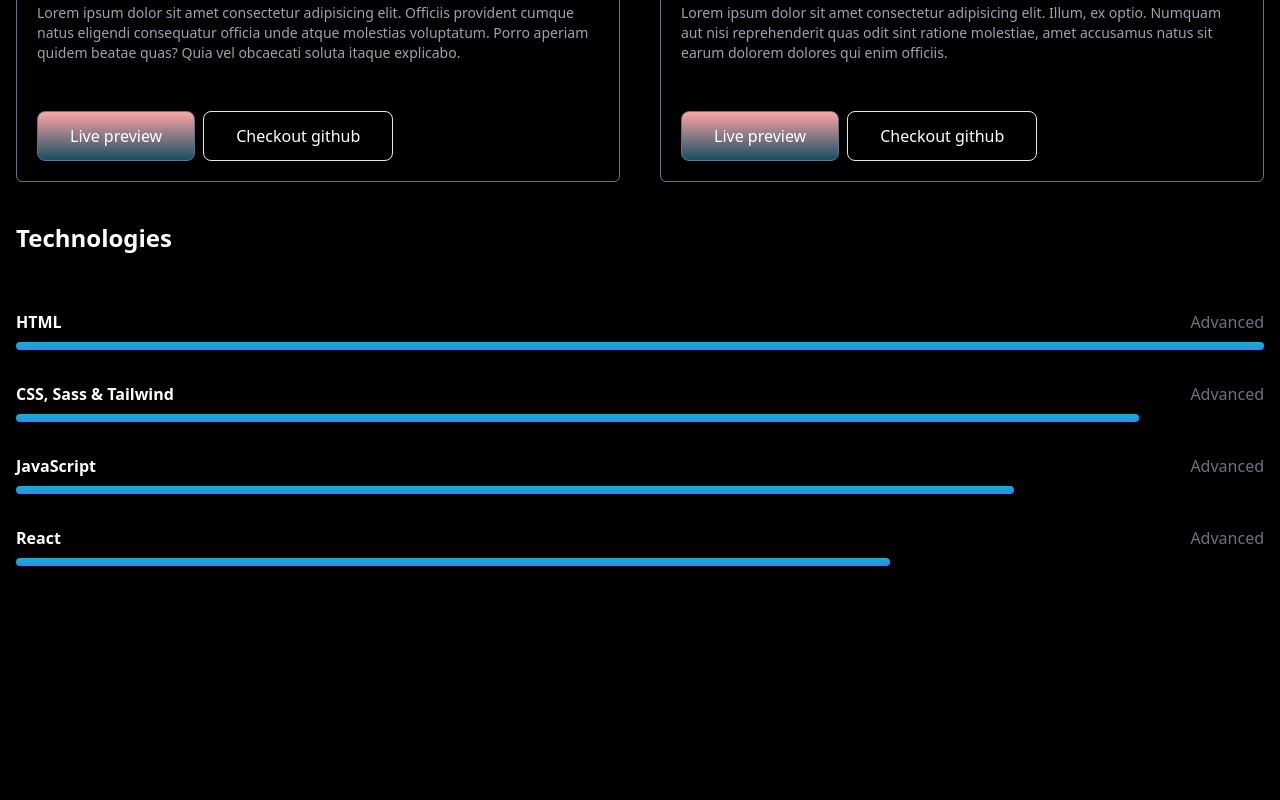
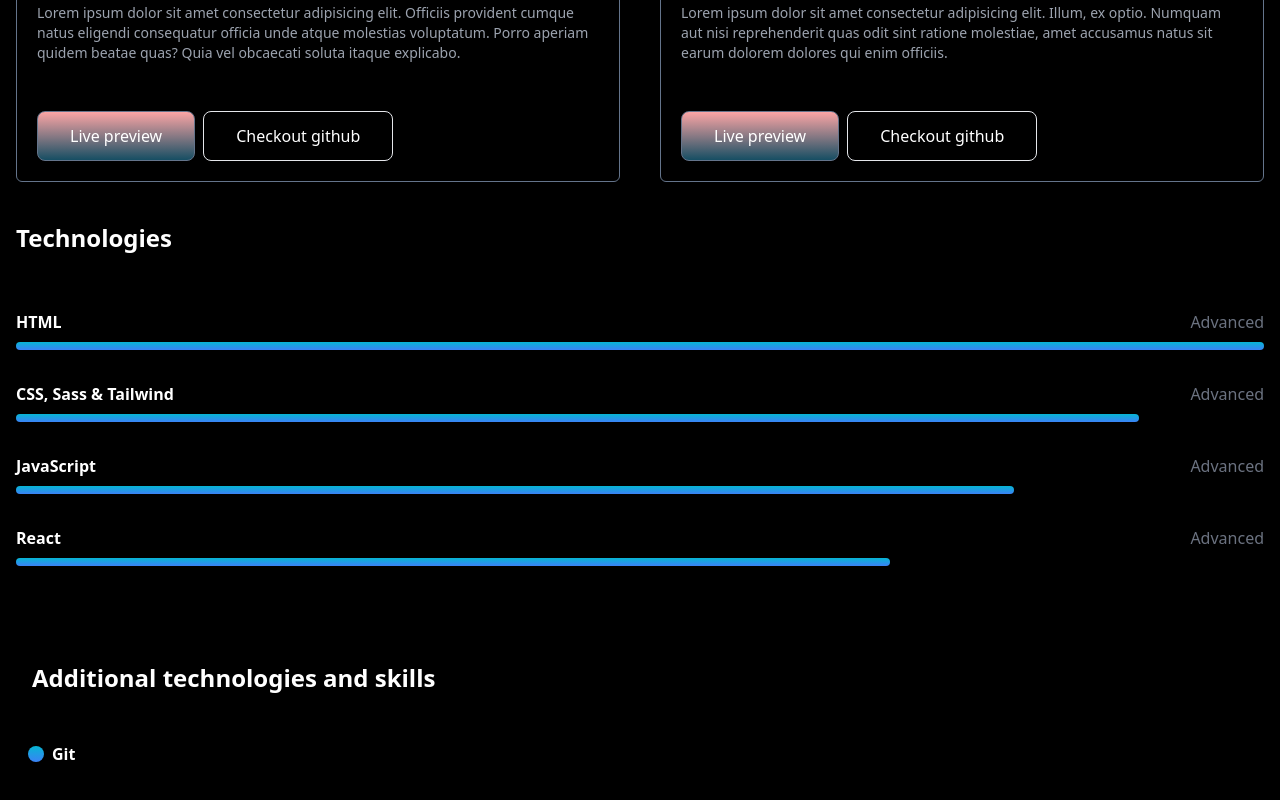
Before and after one commit to VovkEugene/my-3, a React (Vite) app: page / in a window 1280 px wide. Shown: the part 1524-2324 px from the top of the page. Before the commit the page ends 2130 px from the top, so only its background shows below. Built offline with nearby package versions, Linux system fonts and the light colour scheme.

Commit message:
create AdditionalSkills section

```diff
--- a/src/App.jsx
+++ b/src/App.jsx
@@ -1,4 +1,5 @@
 import "./App.css";
+import AdditionalSkills from "./components/AdditionalSkills";
 import Header from "./components/Header";
 import Hero from "./components/Hero";
 import Projects from "./components/Projects";
@@ -12,6 +13,7 @@ function App() {
         <Hero />
         <Projects />
         <Technologies />
+        <AdditionalSkills />
       </main>
     </>
   );
--- /dev/null
+++ b/src/components/AdditionalSkills.jsx
@@ -0,0 +1,20 @@
+const AdditionalSkills = () => {
+  return (
+    <section>
+      <div className="container m-auto py-14 px-8">
+        <h2 className="text-2xl font-semibold">
+          Additional technologies and skills
+        </h2>
+        <div className="flex flex-col sm:flex-row gap-4 sm:gap-28 mt-12 w-[80%]">
+          <div>
+            <p className="relative left-5 font-bold before:absolute before:w-4 before:h-4 before:block before:bg-gradient-to-t before:from-blue-500 before:to-cyan-500 before:rounded-full before:mt-1 before:-left-6 ">
+              Git
+            </p>
+          </div>
+        </div>
+      </div>
+    </section>
+  );
+};
+
+export default AdditionalSkills;
```
